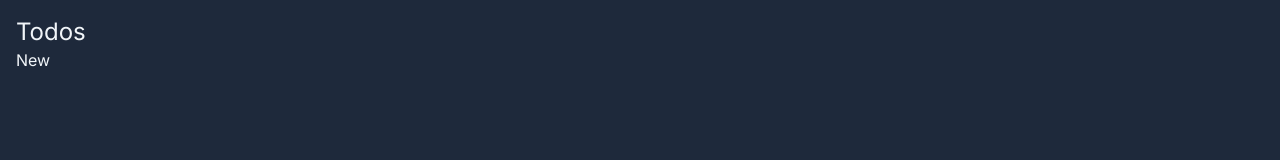
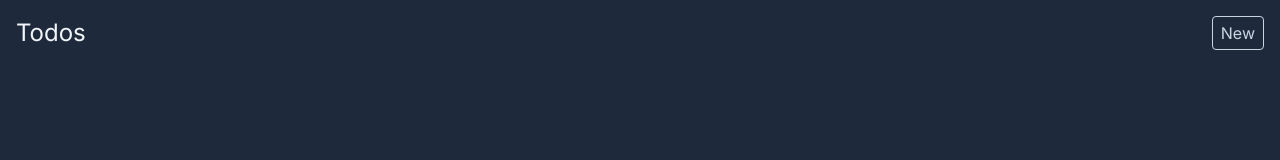
Before and after one commit to VikashPR/nextjs-trace-mosh-yt, a Next.js app: page /home in a window 1280 px wide. Shown: the top 160 px of the page. Built offline with nearby package versions, Linux system fonts and the light colour scheme.

Commit message:
Update header styling in home page

```diff
--- a/app/home/page.tsx
+++ b/app/home/page.tsx
@@ -4,10 +4,11 @@ import Link from 'next/link'
 const Home = () => {
   return (
     <>
-    <header>
+    <header className="flex justify-between items-center mb-4">
         <h1 className="text-2xl">Todos</h1>
-        <Link href="/new">New</Link>
+        <Link className="border border-slate-300 text-slate-300 px-2 py-1 rounded hover:bg-slate-700 focus-within:bg-slate-700 outline-none" href="/new">New</Link>
     </header>
+
     </>
   )
 }
```
